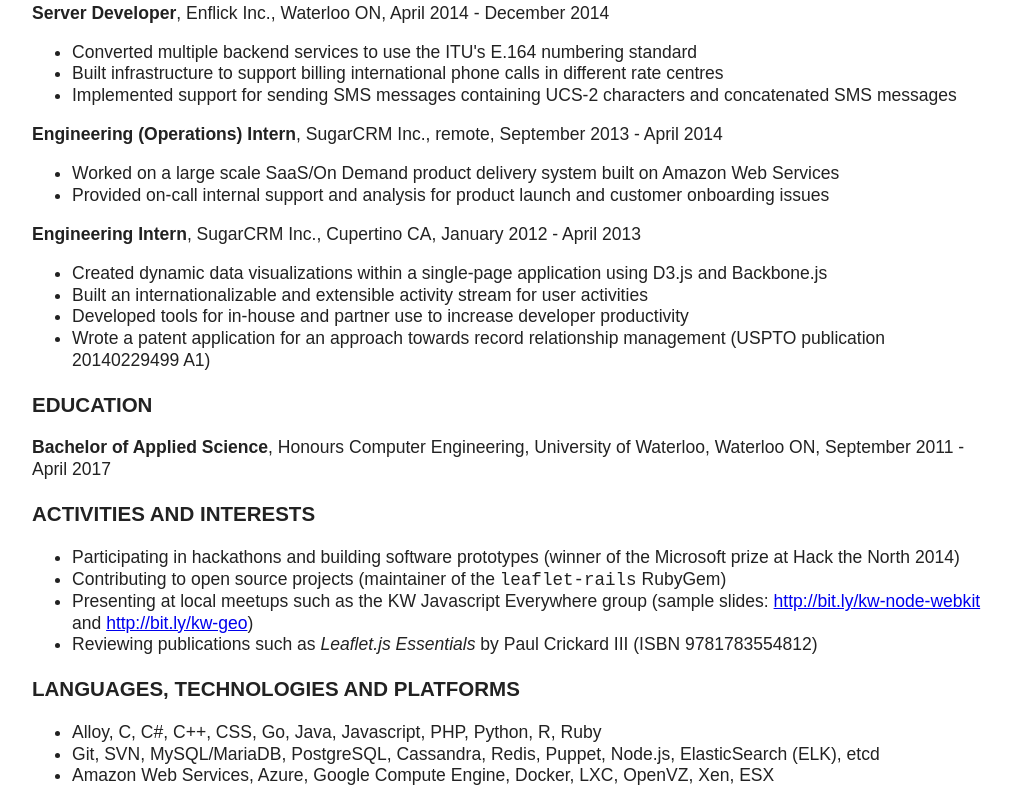
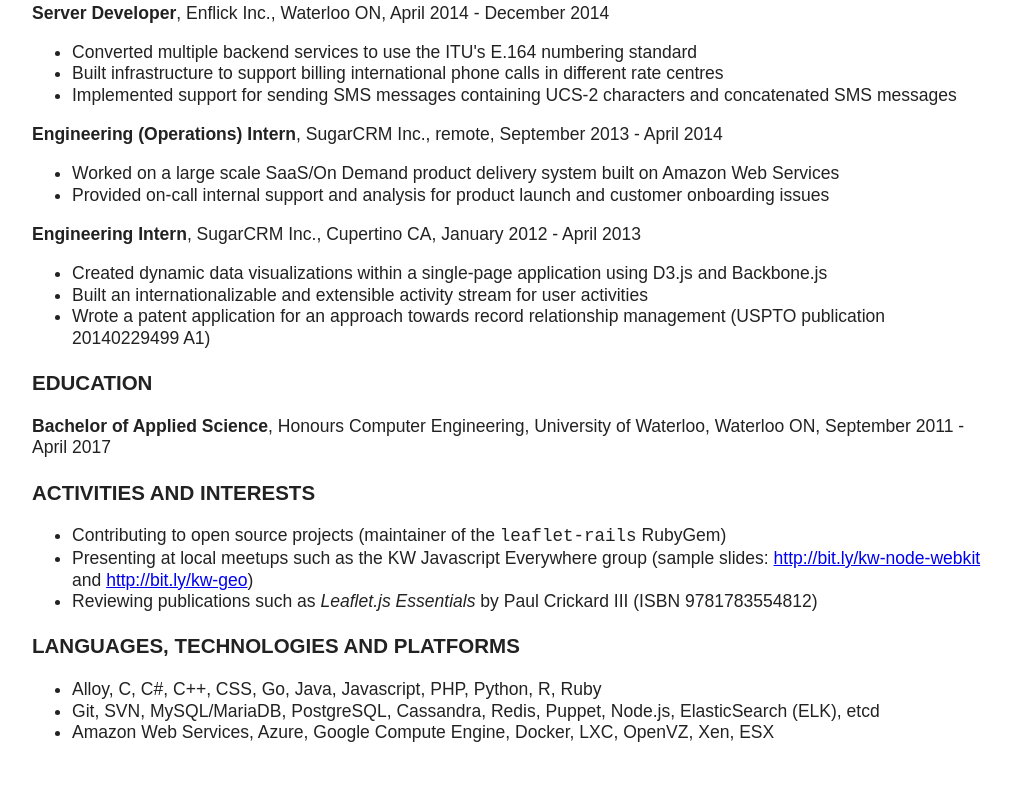
Before and after one commit to axyjo/axyjo.github.com, a plain HTML site: page index.html in a window 1280 px wide. Shown: the part 706-1511 px from the top of the page, without its empty margins (128-1140 px from the left). After the commit the page ends 1467 px from the top, so only its background shows below. Drawn offline with Linux system fonts and the light colour scheme.

Commit message:
Update index.html

```diff
--- a/index.html
+++ b/index.html
@@ -283,7 +283,7 @@
       <ul>
         <li>Created dynamic data visualizations within a single-page application using D3.js and Backbone.js</li>
         <li>Built an internationalizable and extensible activity stream for user activities</li>
-        <li>Developed tools for in-house and partner use to increase developer productivity</li>
+        <!-- <li>Developed tools for in-house and partner use to increase developer productivity</li> -->
         <li>Wrote a patent application for an approach towards record relationship management (USPTO publication 20140229499 A1)</li>
       </ul>
     </div>
@@ -301,7 +301,7 @@
 -->
   <a id="actint"><div><h3>Activities and Interests</h3></div></a>
   <ul>
-    <li>Participating in hackathons and building software prototypes (winner of the Microsoft prize at Hack the North 2014)</li>
+    <!-- <li>Participating in hackathons and building software prototypes (winner of the Microsoft prize at Hack the North 2014)</li> -->
     <li>Contributing to open source projects (maintainer of the <code>leaflet-rails</code> RubyGem)</li>
     <li>Presenting at local meetups such as the KW Javascript Everywhere group (sample slides: <a href="http://bit.ly/kw-node-webkit">http://bit.ly/kw-node-webkit</a> and <a href="http://bit.ly/kw-geo">http://bit.ly/kw-geo</a>)</li>
     <li>Reviewing publications such as <cite>Leaflet.js Essentials</cite> by Paul Crickard III (ISBN 9781783554812)</li>
```
